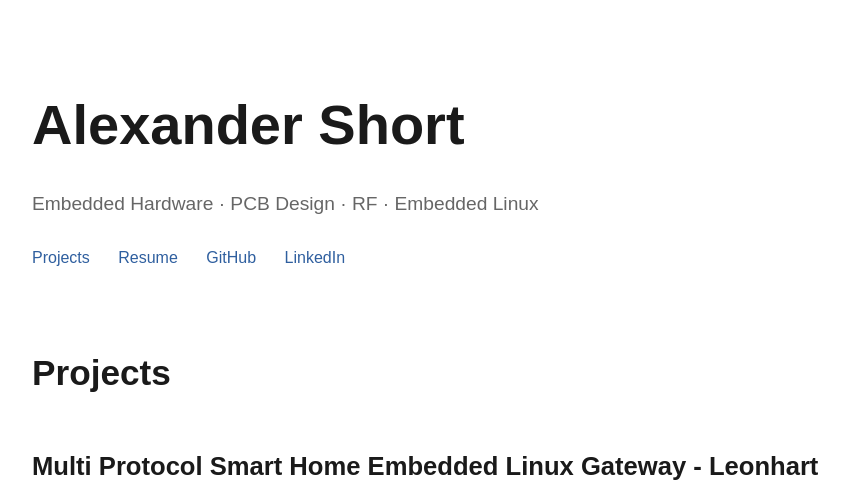
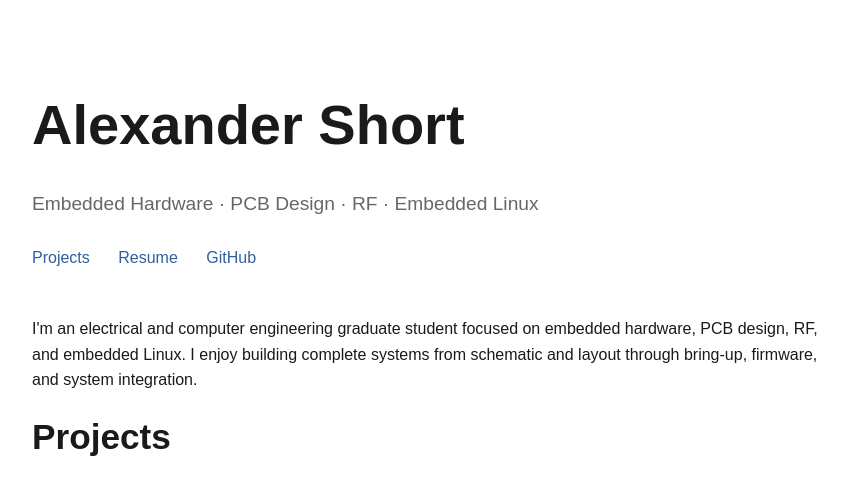
Before and after one commit to alexanderjgshort/portfolio, a plain HTML site: page index.html in a window 1280 px wide. Shown: the top 491 px of the page, without its empty margins (82-931 px from the left). Drawn offline with Linux system fonts and the light colour scheme.

Commit message:
Added drone pcb image

```diff
--- a/index.html
+++ b/index.html
@@ -26,11 +26,16 @@
 	   Resume
       </a>
       <a href="https://github.com/alexanderjgshort">GitHub</a>
-      <a href="https://www.linkedin.com/in/alexander-short-695860234/">LinkedIn</a>
     </nav>
   </header>
 
   <main>
+
+    <section class="intro">
+      <p>
+        I'm an electrical and computer engineering graduate student focused on embedded hardware, PCB design, RF, and embedded Linux. I enjoy building complete systems from schematic and layout through bring-up, firmware, and system integration.
+      </p>
+    </section>
 
     <section id="projects">
       <h2>Projects</h2>
@@ -160,7 +165,7 @@
         <h3>FPV Drone Flight Computer</h3>
 
         <img
-          src="images/drone-board.jpg"
+          src="images/drone3d.png"
           alt="Custom FPV drone flight computer PCB"
         >
 
--- a/style.css
+++ b/style.css
@@ -14,12 +14,12 @@ header,
 main {
   max-width: 1100px;
   margin: 0 auto;
-  padding: 40px 24px;
+  padding: 20px 24px;
 }
 
 header {
   padding-top: 80px;
-  padding-bottom: 35px;
+  padding-bottom: 10px;
 }
 
 h1 {
```
Also changed, not shown: images/drone3d.png (added).
